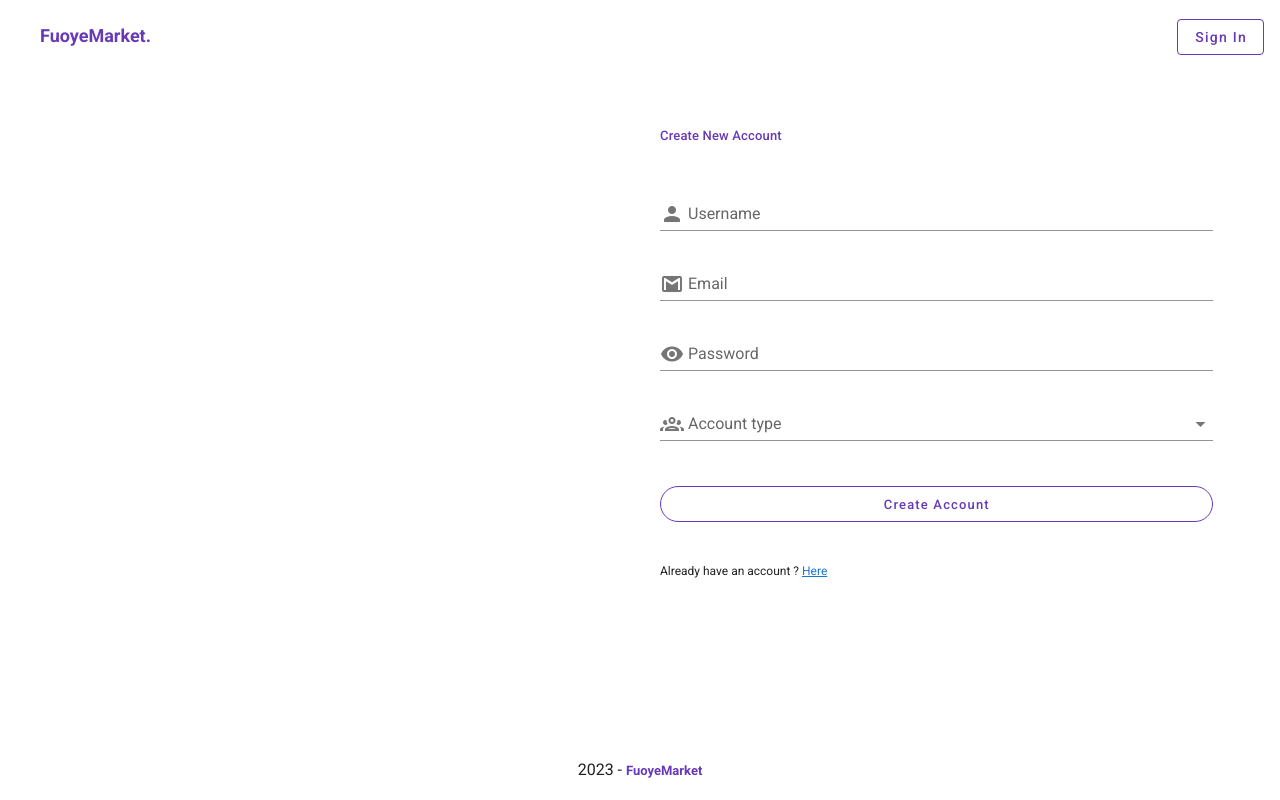
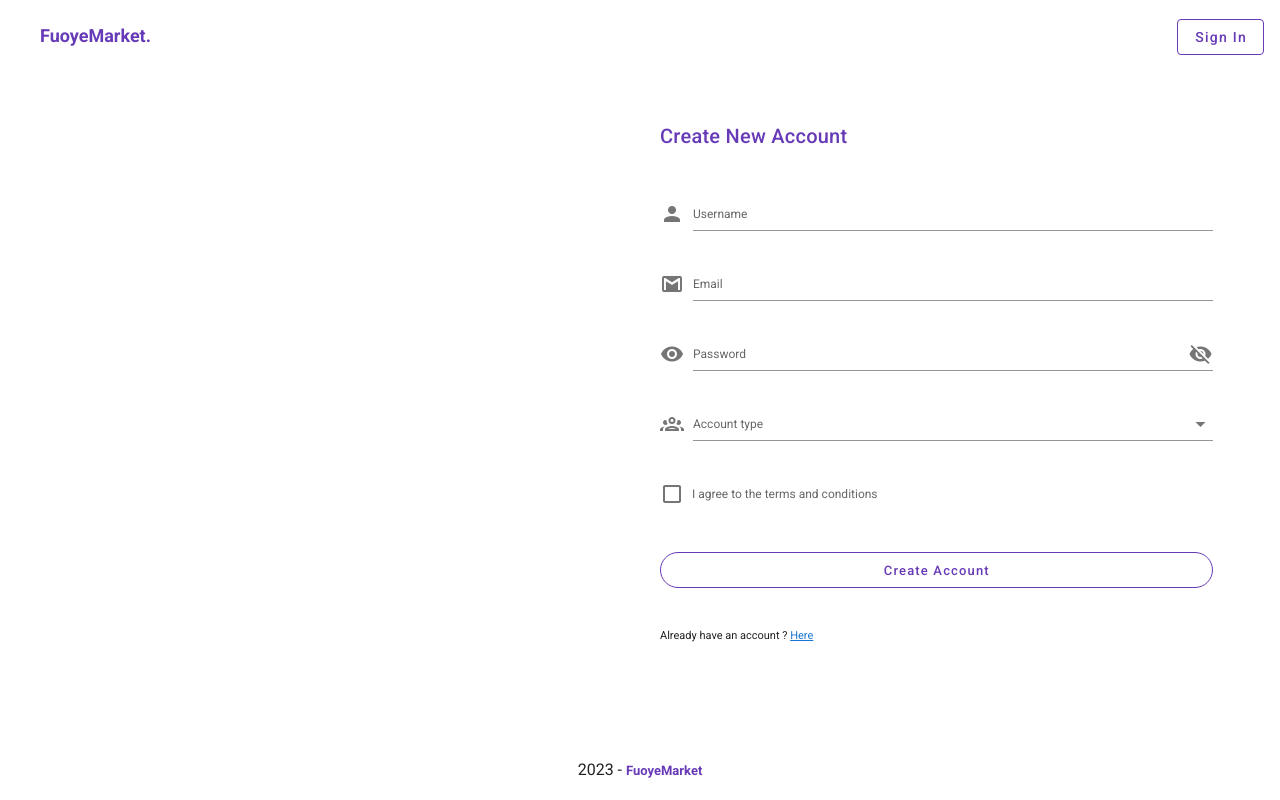
Before and after one commit to viccy2/Fuoye_Market, a Vue app in the folder clientend/: page /new-account in a window 1280 px wide. Built offline with nearby package versions, Linux system fonts and the light colour scheme.

Commit message:
updated sigin pages

```diff
--- a/clientend/src/views/Account/SignInView.vue
+++ b/clientend/src/views/Account/SignInView.vue
@@ -18,11 +18,25 @@
                         <v-card flat style="margin-top:80px;">
                             <v-card-title class="pa-5" style="color:#673AB7">Sign In</v-card-title>
                              <v-form ref="form" @submit.prevent="signIn" class="pa-5" style="" enctype="multi-part/form-data" >
-                                <v-text-field :rules="rules" label="Email" type="email" color="#673AB7" prepend-inner-icon="mdi-gmail"></v-text-field>
-                                <v-text-field :rules="rules" label="Password" type="password" color="#673AB7" prepend-inner-icon="mdi-eye" ></v-text-field><br>
-                                <v-btn type="submit" class="text-capitalize" rounded outlined style="width:100%;color:#673AB7">Sign In</v-btn>
+                                <v-text-field
+                                :rules="[rules.required]"
+                                label="Email" type="email" color="#673AB7"
+                                prepend-icon="mdi-gmail" class="small">
+                                </v-text-field>
+
+                                <v-text-field :append-icon="show2 ? 'mdi-eye' : 'mdi-eye-off'"
+                                :rules="[rules.required, rules.min]" :type="show2 ? 'text' : 'password'"
+                                name="input-10-2" label="Password"  hint="At least 8 characters"
+                                class="input-group--focused small" @click:append="show2 = !show2" prepend-icon="mdi-eye">
+                                </v-text-field>
+                                <br>
+                                <v-btn type="submit" class="text-capitalize"
+                                rounded outlined style="width:100%;color:#673AB7">
+                                Sign In
+                                </v-btn>
+
                              </v-form>
-                             <p class="container pa-5" style="font-size:15px">Create new account ? <a href="/new-account">Here</a></p>
+                             <p class="container pa-5" style="font-size:11px">Create new account ? <a href="/new-account">Here</a></p>
 
                         </v-card>
                     </v-flex>
@@ -36,7 +50,7 @@
                <v-layout row wrap>
                     <v-flex sm12 xs12>
                   <center>
-                      <img class="img1 animate__animated animate__zoomIn animate__slower"  src="../../assets/images/17.jpg" style="width:80%;height:195px;">
+                      <img class="img1 animate__animated animate__zoomIn animate__slower"  src="../../assets/images/17.jpg" style="width:80%;">
                   </center>
                     </v-flex>
 
@@ -44,9 +58,22 @@
                         <v-card flat><br>
                             <!-- <v-card-title class="pa-5" style="color:#673AB7;font-size:16px;">Sign In Here</v-card-title> -->
                              <v-form ref="form" @submit.prevent="signIn" class="pa-5" style="" enctype="multi-part/form-data" >
-                                <v-text-field :rules="rules" style="height:1" label="Email" type="email" color="#673AB7" clearable flat prepend-inner-icon="mdi-gmail"></v-text-field>
-                                <v-text-field :rules="rules" style="height:1" label="Password" type="password" color="#673AB7" clearable flat prepend-inner-icon="mdi-eye"></v-text-field><br>
-                                <v-btn type="submit" class="text-capitalize" rounded outlined style="width:100%;color:#673AB7">Sign In</v-btn>
+                                <v-text-field
+                                :rules="[rules.required]"
+                                label="Email" type="email" color="#673AB7"
+                                prepend-icon="mdi-gmail" class="small">
+                                </v-text-field>
+
+                                <v-text-field :append-icon="show2 ? 'mdi-eye' : 'mdi-eye-off'"
+                                :rules="[rules.required, rules.min]" :type="show2 ? 'text' : 'password'"
+                                name="input-10-2" label="Password"  hint="At least 8 characters"
+                                class="input-group--focused small" @click:append="show2 = !show2" prepend-icon="mdi-eye">
+                                </v-text-field>
+                                <br>
+                                <v-btn type="submit" class="text-capitalize"
+                                rounded outlined style="width:100%;color:#673AB7">
+                                Sign In
+                                </v-btn>
                              </v-form>
                              <p class="container pa-5" style="font-size:11px">Create new account ? <a href="/new-account">Here</a></p>
 
@@ -70,7 +97,15 @@ export default {
     components: {HomeNavbar, Footers},
     data(){
         return {
-            rules : [(value) => !! value || '*This field is required'],
+            show1: false,
+            show2: true,
+            show3: false,
+            show4: false,
+            password: 'Password',
+            rules: {
+            required: value => !!value || 'This field is required.',
+            min: v => v.length >= 8 || 'Min 8 characters',
+            },
         }
     },
     methods : {
@@ -82,3 +117,17 @@ export default {
     }
 }
 </script>
+
+<style>
+
+    .small {
+        font-size : 12px;
+    }
+    .small .v-label {
+        font-size : 12px;
+    }
+    .small .v-text-field__prepend-inner {
+        font-size : 12px;
+    }
+
+</style>
--- a/clientend/src/views/Account/SignUpView.vue
+++ b/clientend/src/views/Account/SignUpView.vue
@@ -10,28 +10,60 @@
 
                     <v-flex lg6 md6 sm12 xs12>
                   <center>
-                      <img class="img1 animate__animated animate__zoomIn animate__slower"  src="../../assets/images/n60.jpg" style="width:100%;height
-                      :100%;margin-top:-50px;">
+                      <img class="img1 animate__animated animate__zoomIn animate__slower"  src="../../assets/images/n60.jpg" style="width:100%; margin-top:-50px;">
                   </center>
                     </v-flex>
 
                     <v-flex lg6 md6 sm12 xs12>
                         <v-card flat>
-                           <v-card-title class="pa-5" style="color:#673AB7;font-size:13px;">Create New Account </v-card-title>
+                           <v-card-title class="pa-5" style="color:#673AB7;">Create New Account </v-card-title>
                                 <v-alert border="left" close-text="Close Alert" color="green accent-4" dark dismissible v-if="this.message">
                                     Account created successfully, check email for activation link
                                 </v-alert>
                             <v-form ref="form" @submit.prevent="createAccount" class="pa-5" style="margin-top:-10px" enctype="multi-part/form-data">
-                                <v-text-field label="Username" :rules="rules" v-model="post.username" color="#673AB7"  prepend-inner-icon="mdi-account" right></v-text-field>
-                                <v-text-field label="Email" :rules="rules" v-model="post.email" color="#673AB7"   prepend-inner-icon="mdi-gmail"></v-text-field>
-                                <v-text-field type="password" :rules="rules" v-model="post.password" label="Password" color="#673AB7"  prepend-inner-icon="mdi-eye" ></v-text-field>
-                                <v-select prepend-inner-icon="mdi-account-group-outline" :rules="rules" v-model="post.accountType"   label="Account type" :items="account"></v-select><br>
-                                <v-btn type="submit" class="text-capitalize" rounded outlined style="width:100%;color:#673AB7;font-size:13px;">Create Account</v-btn>
+                                <v-text-field
+                                :rules="[rules.required]"
+                                v-model="post.username"
+                                label="Username" type="text" color="#673AB7"
+                                prepend-icon="mdi-account" class="small">
+                                </v-text-field>
+
+                                <v-text-field
+                                :rules="[rules.required]"
+                                v-model="post.email"
+                                label="Email" type="email" color="#673AB7"
+                                prepend-icon="mdi-gmail" class="small">
+                                </v-text-field>
+
+                                <v-text-field :append-icon="show2 ? 'mdi-eye' : 'mdi-eye-off'"
+                                :rules="[rules.required, rules.min]" :type="show2 ? 'text' : 'password'"
+                                v-model="post.password"
+                                name="input-10-2" label="Password"  hint="At least 8 characters"
+                                class="input-group--focused small" @click:append="show2 = !show2" prepend-icon="mdi-eye">
+                                </v-text-field>
+
+                                <v-select prepend-icon="mdi-account-group-outline" class="small"
+                                :rules="rules"
+                                v-model="post.accountType"
+                                label="Account type" :items="account">
+                                </v-select>
+
+                                <v-checkbox color="#673AB7" class="small"
+                                label="I agree to the terms and conditions">
+                                </v-checkbox>
+
+                                <br>
+
+                                <v-btn type="submit" class="text-capitalize"
+                                rounded outlined style="width:100%;color:#673AB7;font-size:13px;">
+                                Create Account
+                                </v-btn>
+
                             </v-form>
 
-                             <p class="container pa-5" style="font-size:12px">Already have an account ? <a href="/sign-in">Here</a></p>
+                             <p class="container pa-5" style="font-size:11px">Already have an account ? <a href="/sign-in">Here</a></p>
 
-                        </v-card>
+                        </v-card><br><br>
                     </v-flex>
 
               </v-layout>
@@ -43,7 +75,7 @@
                <v-layout row wrap>
                     <v-flex sm12 xs12>
                   <center>
-                      <img class="img1 animate__animated animate__zoomIn animate__slower"  src="../../assets/images/17.jpg" style="width:80%;height:195px;">
+                      <img class="img1 animate__animated animate__zoomIn animate__slower"  src="../../assets/images/17.jpg" style="width:80%;">
                   </center>
                     </v-flex>
 
@@ -53,12 +85,45 @@
                                 <v-alert border="left" close-text="Close Alert" color="green accent-4" dark dismissible v-if="this.message">
                                     Account created successfully, check email for activation link
                                 </v-alert>
-                            <v-form ref="form" @submit.prevent="createAccount" class="pa-5" style="margin-top:-10px" enctype="multi-part/form-data">
-                                <v-text-field label="Username" :rules="rules" v-model="post.username" color="#673AB7" clearable prepend-inner-icon="mdi-account" right></v-text-field>
-                                <v-text-field label="Email" :rules="rules" v-model="post.email" color="#673AB7" clearable prepend-inner-icon="mdi-gmail"></v-text-field>
-                                <v-text-field type="password" :rules="rules" v-model="post.password" label="Password" color="#673AB7" clearable prepend-inner-icon="mdi-eye" ></v-text-field>
-                                <v-select prepend-inner-icon="mdi-account-group-outline" :rules="rules" v-model="post.accountType" label="Account type" :items="account"></v-select><br>
-                                <v-btn type="submit" class="text-capitalize" rounded outlined style="width:100%;color:#673AB7;font-size:13px;">Create Account</v-btn>
+                                <v-form ref="form" @submit.prevent="createAccount" class="pa-5" style="margin-top:-10px" enctype="multi-part/form-data">
+                                <v-text-field
+                                :rules="[rules.required]"
+                                v-model="post.username"
+                                label="Username" type="text" color="#673AB7"
+                                prepend-icon="mdi-account" class="small">
+                                </v-text-field>
+
+                                <v-text-field
+                                :rules="[rules.required]"
+                                v-model="post.email"
+                                label="Email" type="email" color="#673AB7"
+                                prepend-icon="mdi-gmail" class="small">
+                                </v-text-field>
+
+                                <v-text-field :append-icon="show2 ? 'mdi-eye' : 'mdi-eye-off'"
+                                :rules="[rules.required, rules.min]" :type="show2 ? 'text' : 'password'"
+                                v-model="post.password"
+                                name="input-10-2" label="Password"  hint="At least 8 characters"
+                                class="input-group--focused small" @click:append="show2 = !show2" prepend-icon="mdi-eye">
+                                </v-text-field>
+
+                                <v-select prepend-icon="mdi-account-group-outline" class="small"
+                                :rules="rules"
+                                v-model="post.accountType"
+                                label="Account type" :items="account">
+                                </v-select>
+
+                                <v-checkbox color="#673AB7" class="small"
+                                label="I agree to the terms and conditions">
+                                </v-checkbox>
+
+                                <br>
+
+                                <v-btn type="submit" class="text-capitalize"
+                                rounded outlined style="width:100%;color:#673AB7;font-size:13px;">
+                                Create Account
+                                </v-btn>
+
                             </v-form>
 
                              <p class="container pa-5" style="font-size:11px">Already have an account ? <a href="/sign-in">Here</a></p>
@@ -86,7 +151,10 @@ export default {
                 'Buyer',
                 'Seller'
             ],
-            rules : [(value) => !! value || '*This field is required'],
+            rules: {
+            required: value => !!value || 'This field is required.',
+            min: v => v.length >= 8 || 'Min 8 characters',
+            },
             post : {
                 name : "",
                 username : "",
@@ -133,3 +201,17 @@ export default {
 
 }
 </script>
+
+<style>
+
+    .small {
+        font-size : 12px;
+    }
+    .small .v-label {
+        font-size : 12px;
+    }
+    .small .v-text-field__prepend-inner {
+        font-size : 12px;
+    }
+
+</style>
```
